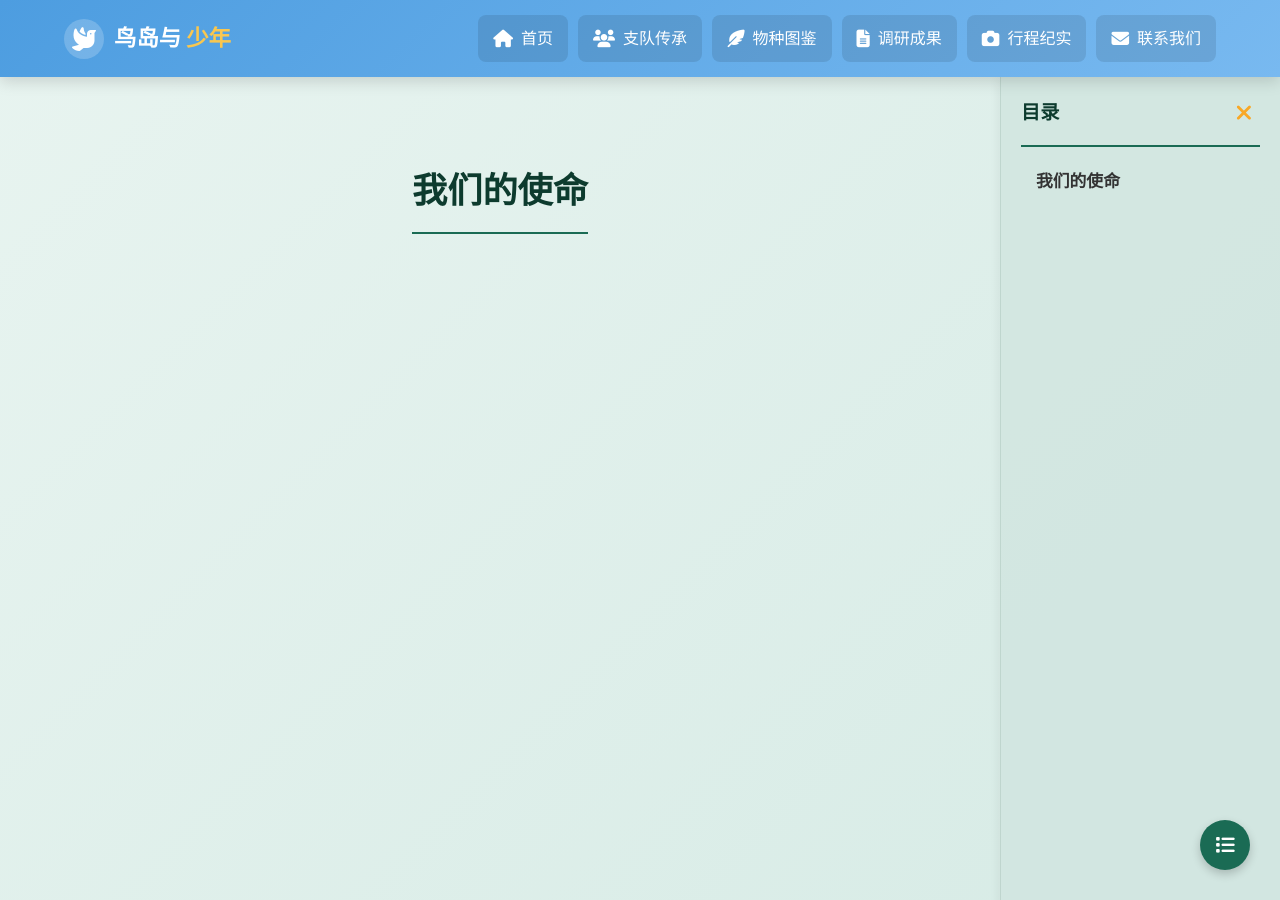
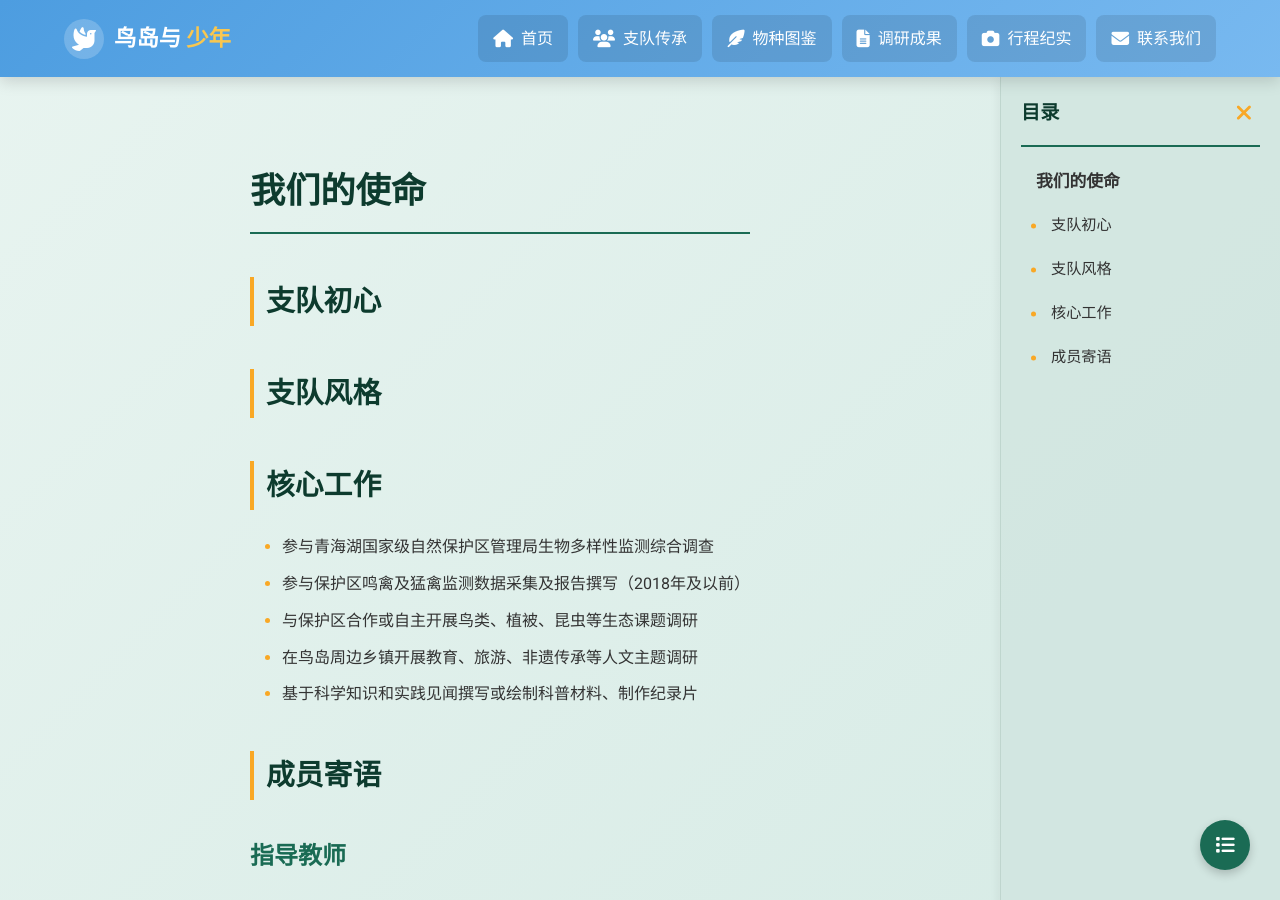
Before and after one commit to zf-li23/tsinghua_birdisland.github.io, a Jekyll site: the page built from about/mission.md, in a window 1280 px wide and 900 px high. Built offline with Jekyll 4.4.1, drawn with Linux system fonts in a browser that asks for light colours.

Commit message:
Update mission.md

```diff
--- a/about/mission.md
+++ b/about/mission.md
@@ -5,3 +5,18 @@ permalink: /about/mission/
 ---
 
 # 我们的使命
+
+## 支队初心
+
+## 支队风格
+
+## 核心工作
+* 参与青海湖国家级自然保护区管理局生物多样性监测综合调查
+* 参与保护区鸣禽及猛禽监测数据采集及报告撰写（2018年及以前）
+* 与保护区合作或自主开展鸟类、植被、昆虫等生态课题调研
+* 在鸟岛周边乡镇开展教育、旅游、非遗传承等人文主题调研
+* 基于科学知识和实践见闻撰写或绘制科普材料、制作纪录片
+
+## 成员寄语
+
+### 指导教师
```
